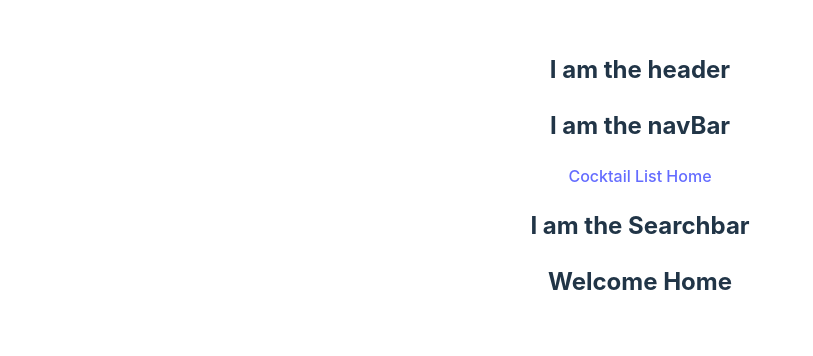
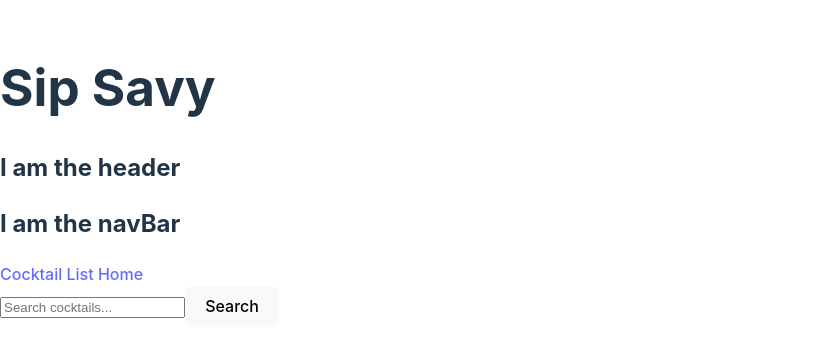
Before and after one commit to yanitdm18/Food-E-, a React (Vite) app in the folder react-cocktail/: page / in a window 1280 px wide. Shown: the part 224-580 px from the top of the page, without its empty margins (0-813 px from the left). Built offline with nearby package versions, Linux system fonts and the light colour scheme.

Commit message:
searchbar

```diff
--- a/react-cocktail/src/App.jsx
+++ b/react-cocktail/src/App.jsx
@@ -1,23 +1,39 @@
-import { useState } from 'react'
-import './App.css'
+import React, { useState } from 'react';
+import { Route, Routes } from 'react-router-dom';
+import Navbar from './components/Navbar';
+import Home from './components/Home';
+import CocktailList from './components/CocktailList';
+import CocktailDeatil from './components/CocktailDeatil';
+import axios from 'axios';
 import Header from './components/Header'
-import {Route , Routes } from 'react-router-dom'
-import CocktailList from './components/CocktailList'
-import Home from "./components/Home"
+import Searchbar from './components/Searchbar';
+import { BASE_URL } from './globals';
+
 function App() {
-  const [count, setCount] = useState(0)
+  const [searchResults, setSearchResults] = useState([]);
+
+  const handleSearch = async (searchQuery) => {
+    try {
+      const response = await axios.get(`${BASE_URL}/search`, {
+        params: { query: searchQuery }
+      });
+      setSearchResults(response.data);
+    } catch (error) {
+      console.error('Error searching for cocktails:', error);
+    }
+  };
 
   return (
-
-    <>
-< Header />
-<Routes>
-  <Route path='/' element={<Home/>}/>
-  <Route path='/CocktailList' element={<CocktailList/>}/>
-
-</Routes>
-    </>
-  )
+    <div>
+      <h1>Sip Savy</h1>
+      <Header/>
+    <Routes>
+      <Route exact path="/" component={Home} />
+      <Route exact path="/cocktails" render={(props) => <CocktailList {...props} searchResults={searchResults} />} />
+      <Route path="/cocktails/:id" component={CocktailDeatil} />
+    </Routes>
+    </div>
+  );
 }
 
-export default App
+export default App;
--- a/react-cocktail/src/components/CocktailList.jsx
+++ b/react-cocktail/src/components/CocktailList.jsx
@@ -1,33 +1,29 @@
 import React, { useState, useEffect } from "react";
 import axios from "axios";
 import { BASE_URL } from "../globals";
-import { useNavigate } from "react-router-dom";
+
+
 
 export default function CocktailList() {
     const [cocktails, setCocktails] = useState([]);
-    const navigate = useNavigate();
+
 
     useEffect(() => {
         const getCocktails = async () => {
             try {
                 const response = await axios.get(`${BASE_URL}`);
-                setCocktails(response.data.results);
+                setCocktails(response.data);
             } catch (error) {
                 console.error("Error fetching cocktails:", error);
             }
         };
-
+        console.log (cocktails)
         getCocktails();
     }, []);
 
     return (
-        <div className="CocktailList">
-            <h2>I am the Cocktail List</h2>
-            {cocktails && cocktails.map(cocktail => (
-                <div key={cocktail.idDrink} className="Cocktail-Name">
-                    <h3>{cocktail.strDrink}</h3>
-                </div>
-            ))}
+        <div>
+          {/* Render list of cocktails */}
         </div>
-    );
-}
+      );
+    }
--- a/react-cocktail/src/components/Searchbar.jsx
+++ b/react-cocktail/src/components/Searchbar.jsx
@@ -1,8 +1,27 @@
-export default function Searchbar () {
-    return (
-        <div className="Searchbar" >
-           <h2> I am the Searchbar </h2>
+import React, { useState } from 'react';
 
-    </div>
-    )
+function SearchBar({ onSearch }) {
+  const [searchQuery, setSearchQuery] = useState('');
+
+  const handleSearch = (e) => {
+    e.preventDefault();
+    if (!searchQuery.trim()) {
+      return;
     }
+    onSearch(searchQuery);
+  };
+
+  return (
+    <form onSubmit={handleSearch}>
+      <input
+        type="text"
+        placeholder="Search cocktails..."
+        value={searchQuery}
+        onChange={(e) => setSearchQuery(e.target.value)}
+      />
+      <button type="submit">Search</button>
+    </form>
+  );
+}
+
+export default SearchBar;
```
